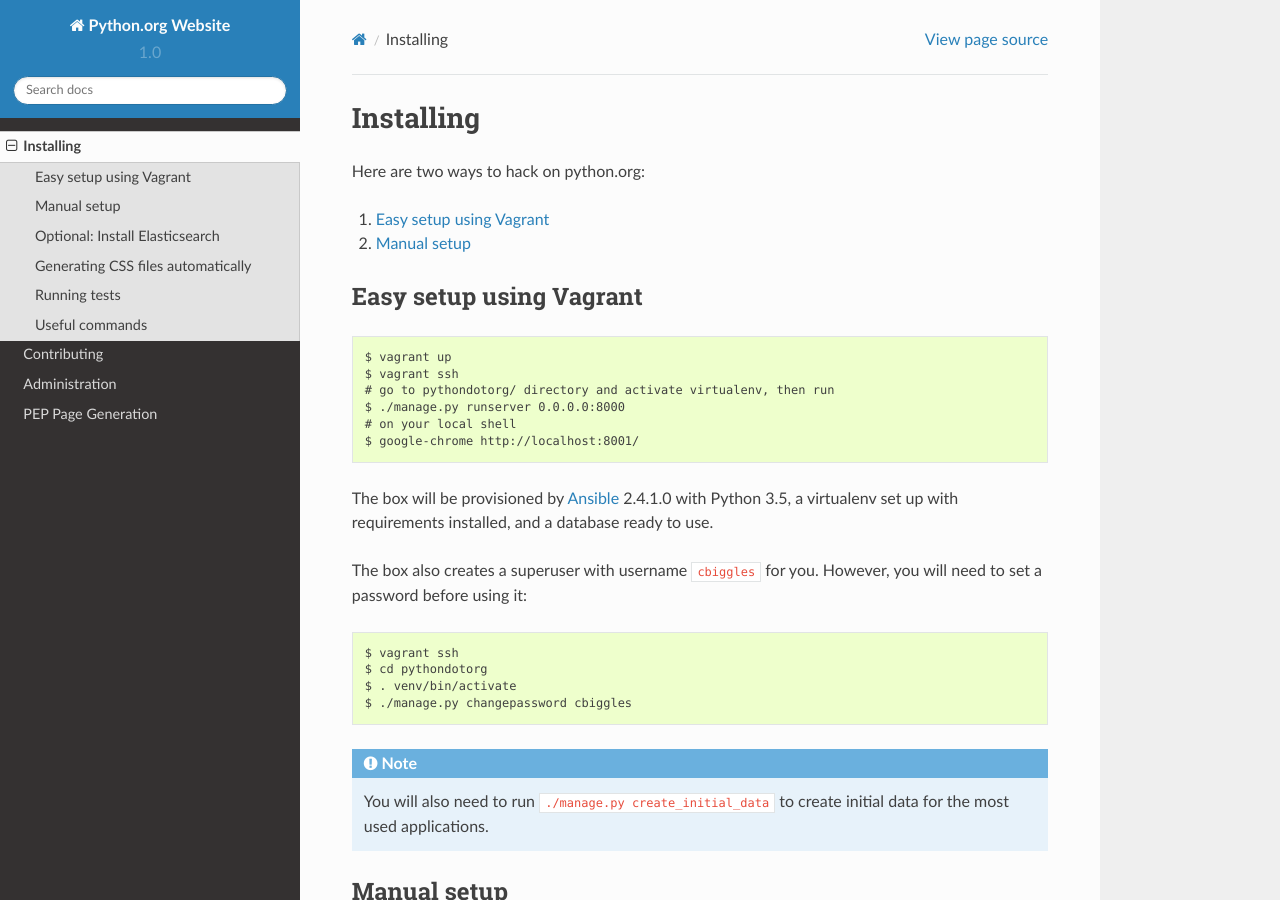
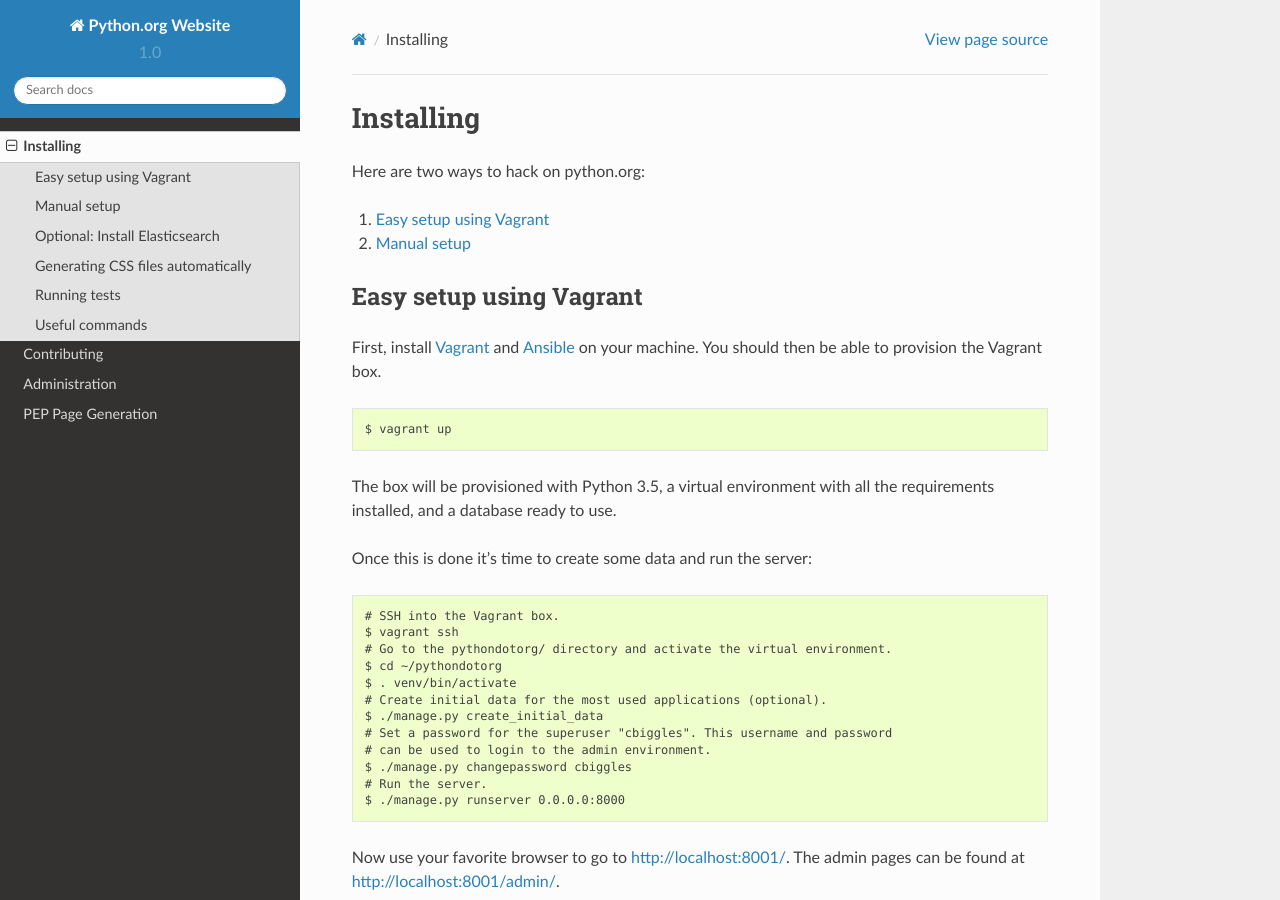
Before and after one commit to python/pythondotorg, a Sphinx documentation site: the page built from docs/source/install.rst, in a window 1280 px wide and 900 px high. Built offline with Sphinx 7.4.7 and the Read the Docs theme 2.0.0, drawn with Linux system fonts in a browser that asks for light colours.

Commit message:
Tweak Vagrant setup instructions (#1303)

```diff
--- a/docs/source/install.rst
+++ b/docs/source/install.rst
@@ -11,31 +11,35 @@
 Easy setup using Vagrant
 ------------------------
 
+First, install Vagrant_ and Ansible_ on your machine.
+You should then be able to provision the Vagrant box.
+
 ::
 
     $ vagrant up
+
+The box will be provisioned with Python 3.5, a virtual environment with all
+the requirements installed, and a database ready to use.
+
+Once this is done it's time to create some data and run the server::
+
+    # SSH into the Vagrant box.
     $ vagrant ssh
-    # go to pythondotorg/ directory and activate virtualenv, then run
+    # Go to the pythondotorg/ directory and activate the virtual environment.
+    $ cd ~/pythondotorg
+    $ . venv/bin/activate
+    # Create initial data for the most used applications (optional).
+    $ ./manage.py create_initial_data
+    # Set a password for the superuser "cbiggles". This username and password
+    # can be used to login to the admin environment.
+    $ ./manage.py changepassword cbiggles
+    # Run the server.
     $ ./manage.py runserver 0.0.0.0:8000
-    # on your local shell
-    $ google-chrome http://localhost:8001/
 
-The box will be provisioned by Ansible_ 2.4.1.0 with Python 3.5, a virtualenv
-set up with requirements installed, and a database ready to use.
+Now use your favorite browser to go to http://localhost:8001/.
+The admin pages can be found at http://localhost:8001/admin/.
 
-The box also creates a superuser with username ``cbiggles`` for you. However, you
-will need to set a password before using it::
-
-    $ vagrant ssh
-    $ cd pythondotorg
-    $ . venv/bin/activate
-    $ ./manage.py changepassword cbiggles
-
-.. note::
-
-   You will also need to run ``./manage.py create_initial_data`` to create
-   initial data for the most used applications.
-
+.. _Vagrant: https://www.vagrantup.com/downloads.html
 .. _Ansible: https://docs.ansible.com/ansible/intro_installation.html
 
 .. _manual-setup:
```
